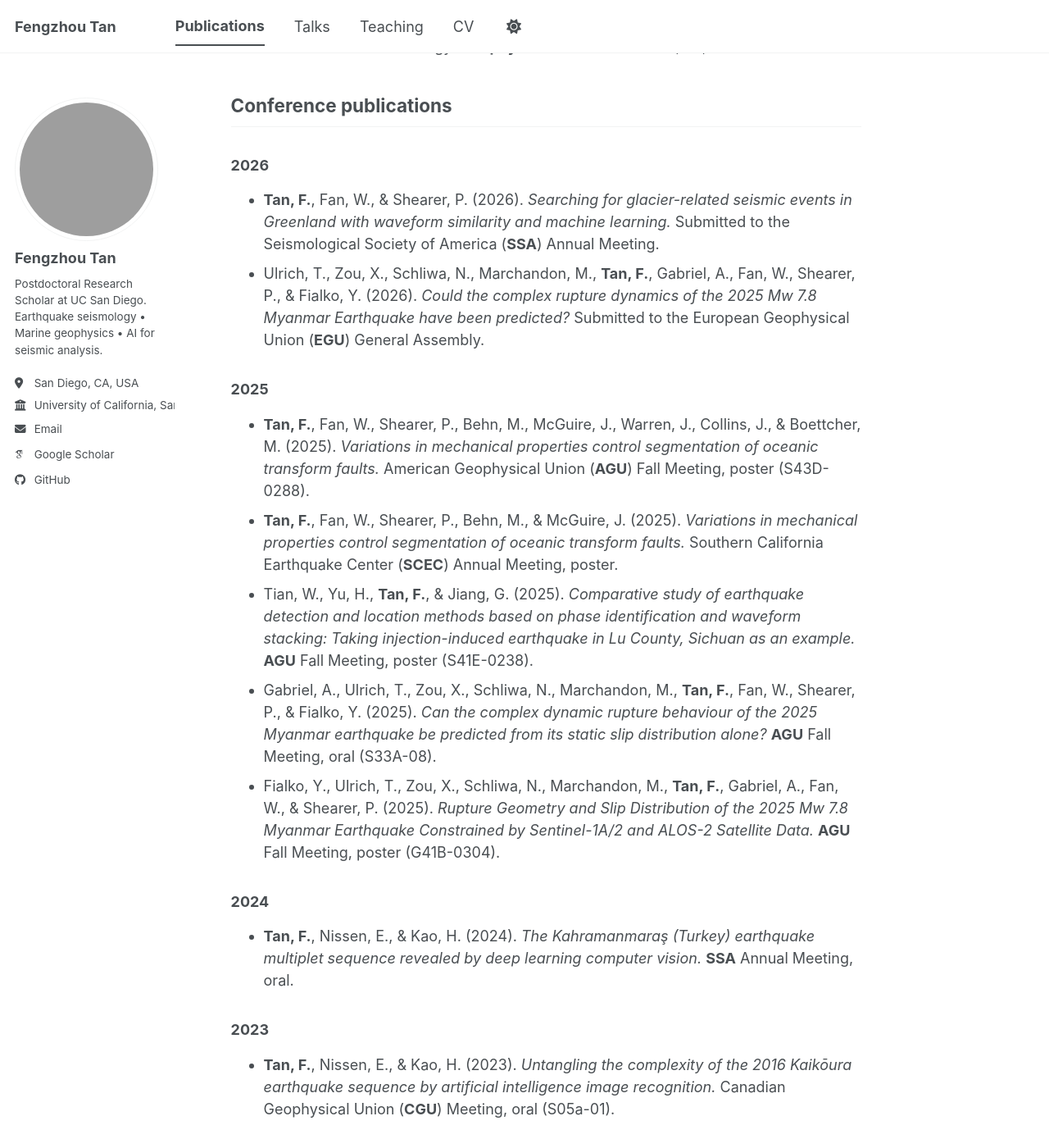
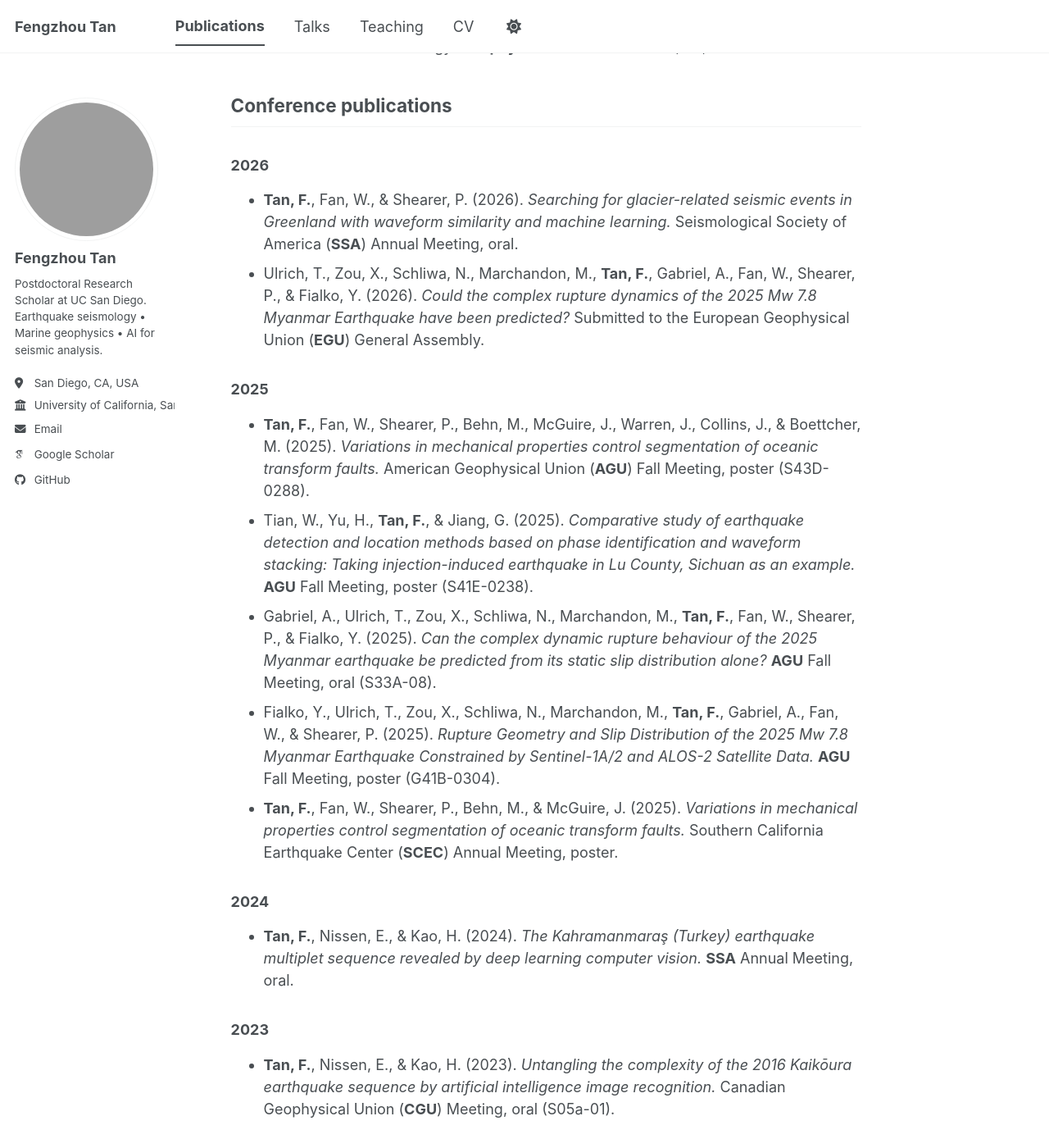
Before and after one commit to tanfengzhou/tanfengzhou.github.io, a Jekyll site: the page built from _pages/publications.md, in a window 1280 px wide and 1400 px high, scrolled down 1759 px. Shown: the whole window at 82% size. Built offline with Jekyll 4.4.1, drawn with Linux system fonts in a browser that asks for light colours; some web fonts are replaced; a script bundle is joined from its source files by our own code; library files that are not in the unit come from our copies; grey boxes are pictures that could not be loaded.

Commit message:
Update publications.md

```diff
--- a/_pages/publications.md
+++ b/_pages/publications.md
@@ -31,15 +31,15 @@ author_profile: true
 ## Conference publications
 
 ### 2026
-- **Tan, F.**, Fan, W., & Shearer, P. (2026). *Searching for glacier-related seismic events in Greenland with waveform similarity and machine learning.* Submitted to the Seismological Society of America (**SSA**) Annual Meeting.
+- **Tan, F.**, Fan, W., & Shearer, P. (2026). *Searching for glacier-related seismic events in Greenland with waveform similarity and machine learning.* Seismological Society of America (**SSA**) Annual Meeting, oral.
 - Ulrich, T., Zou, X., Schliwa, N., Marchandon, M., **Tan, F.**, Gabriel, A., Fan, W., Shearer, P., & Fialko, Y. (2026). *Could the complex rupture dynamics of the 2025 Mw 7.8 Myanmar Earthquake have been predicted?* Submitted to the European Geophysical Union (**EGU**) General Assembly.
 
 ### 2025
 - **Tan, F.**, Fan, W., Shearer, P., Behn, M., McGuire, J., Warren, J., Collins, J., & Boettcher, M. (2025). *Variations in mechanical properties control segmentation of oceanic transform faults.* American Geophysical Union (**AGU**) Fall Meeting, poster (S43D-0288).
-- **Tan, F.**, Fan, W., Shearer, P., Behn, M., & McGuire, J. (2025). *Variations in mechanical properties control segmentation of oceanic transform faults.* Southern California Earthquake Center (**SCEC**) Annual Meeting, poster.
 - Tian, W., Yu, H., **Tan, F.**, & Jiang, G. (2025). *Comparative study of earthquake detection and location methods based on phase identification and waveform stacking: Taking injection-induced earthquake in Lu County, Sichuan as an example.* **AGU** Fall Meeting, poster (S41E-0238).
 - Gabriel, A., Ulrich, T., Zou, X., Schliwa, N., Marchandon, M., **Tan, F.**, Fan, W., Shearer, P., & Fialko, Y. (2025). *Can the complex dynamic rupture behaviour of the 2025 Myanmar earthquake be predicted from its static slip distribution alone?* **AGU** Fall Meeting, oral (S33A-08).
 - Fialko, Y., Ulrich, T., Zou, X., Schliwa, N., Marchandon, M., **Tan, F.**, Gabriel, A., Fan, W., & Shearer, P. (2025). *Rupture Geometry and Slip Distribution of the 2025 Mw 7.8 Myanmar Earthquake Constrained by Sentinel-1A/2 and ALOS-2 Satellite Data.* **AGU** Fall Meeting, poster (G41B-0304).
+- **Tan, F.**, Fan, W., Shearer, P., Behn, M., & McGuire, J. (2025). *Variations in mechanical properties control segmentation of oceanic transform faults.* Southern California Earthquake Center (**SCEC**) Annual Meeting, poster.
 
 ### 2024
 - **Tan, F.**, Nissen, E., & Kao, H. (2024). *The Kahramanmaraş (Turkey) earthquake multiplet sequence revealed by deep learning computer vision.* **SSA** Annual Meeting, oral.
```
